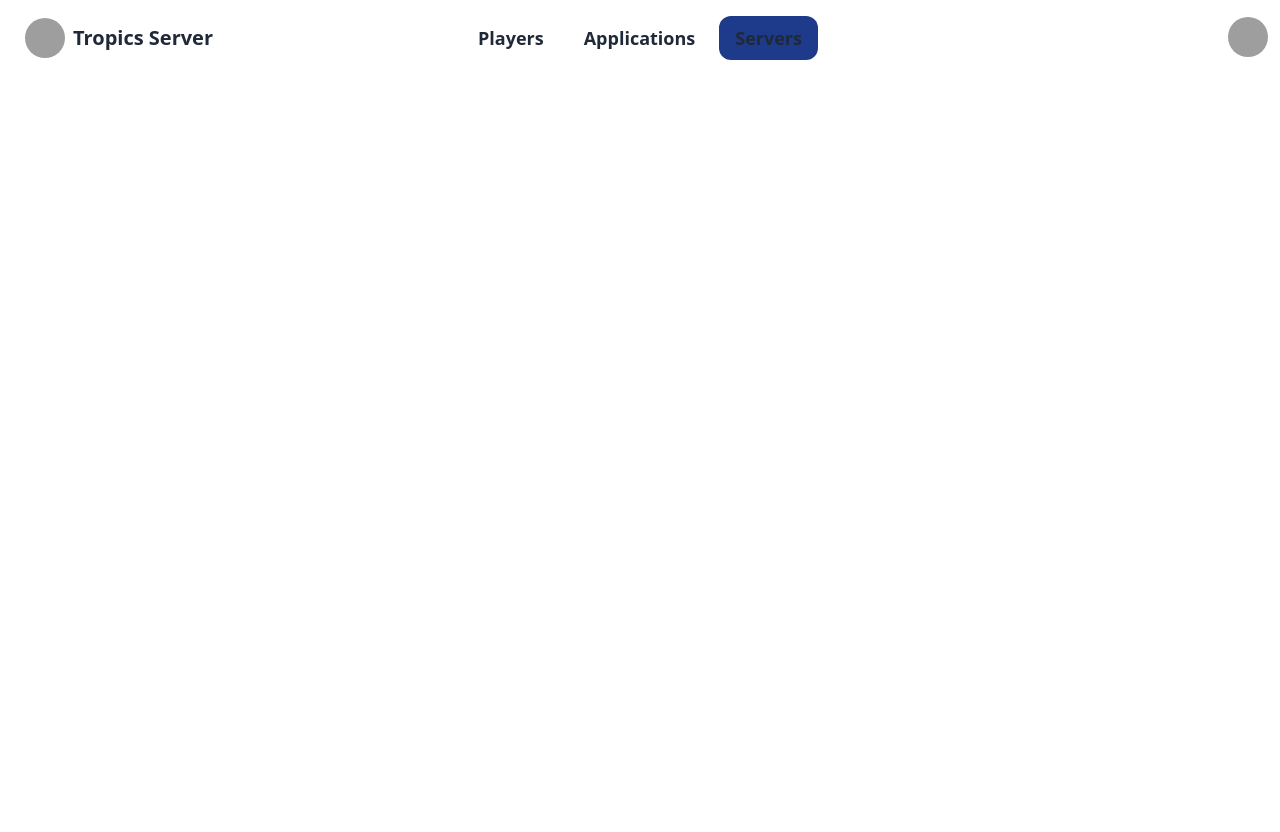
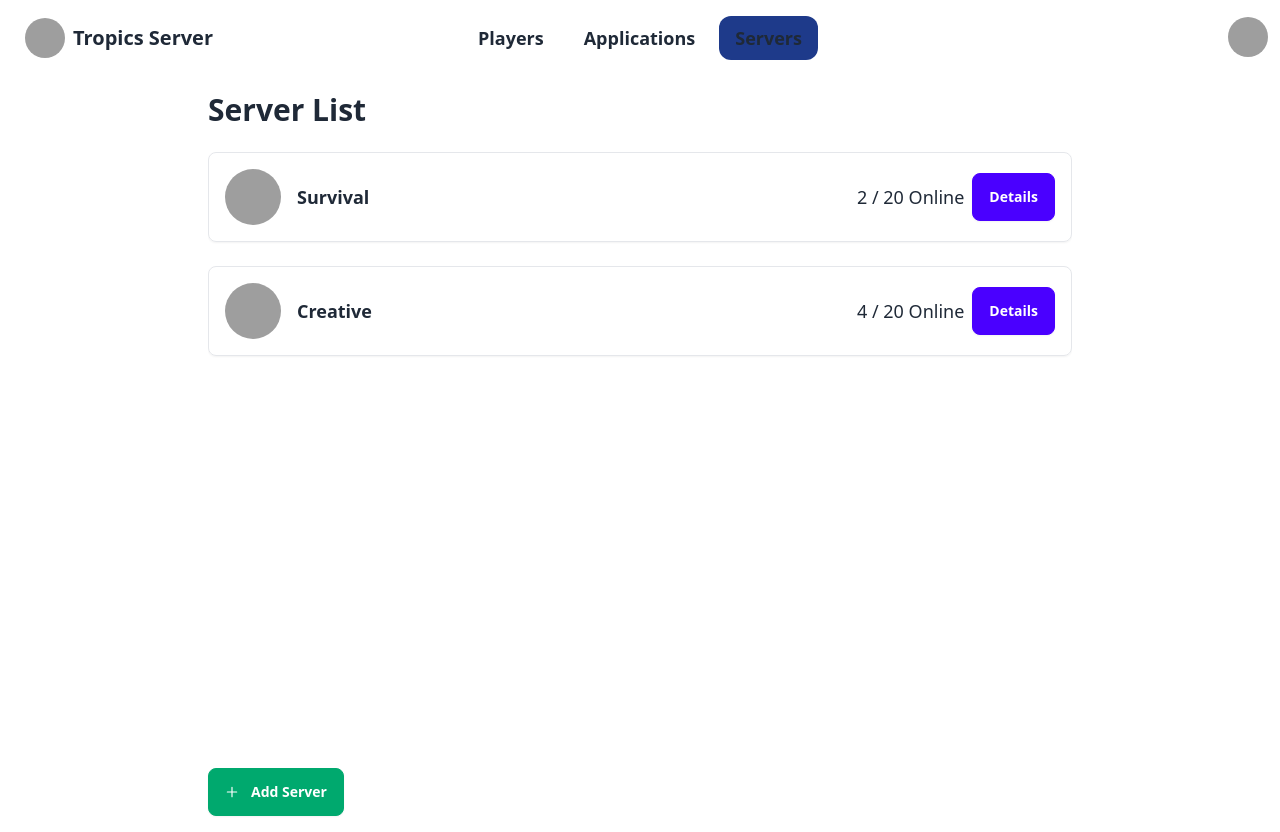
Before and after one commit to tropicthedev/guardian-bot, a React (Vite) app in the folder client/: page /servers in a window 1280 px wide. Before the commit the page ends 800 px from the top, so only its background shows below. Built offline with nearby package versions, Linux system fonts and the light colour scheme; grey boxes are pictures that could not be loaded.

Commit message:
Added servers page

```diff
--- a/client/src/routes/servers.lazy.tsx
+++ b/client/src/routes/servers.lazy.tsx
@@ -1,12 +1,174 @@
 import { createLazyFileRoute } from '@tanstack/react-router'
+import { useState } from 'react';
+import { HiOutlinePlus, HiOutlineClipboardCopy, HiOutlineRefresh } from "react-icons/hi";
+import { ScrollArea } from '../components/ui/scroll-area';
+import { RiDeleteBin6Fill } from "react-icons/ri";
 
 export const Route = createLazyFileRoute('/servers')({
   component: ServersPage
 })
 
+interface Server {
+  id: number;
+  name: string;
+  onlinePlayers: number;
+  apiKey: string;
+}
+
 function ServersPage() {
+  const [servers, setServers] = useState<Server[]>([
+    { id: 1, name: 'Survival', onlinePlayers: 2, apiKey: 'abcd-1234-efgh-5678' },
+    { id: 2, name: 'Creative', onlinePlayers: 4, apiKey: 'ijkl-9012-mnop-3456' }
+  ]);
+  const [selectedServer, setSelectedServer] = useState<Server | null>(null);
+  const [isServerModalOpen, setIsServerModalOpen] = useState<boolean>(false);
+  const [isAddServerModalOpen, setIsAddServerModalOpen] = useState<boolean>(false);
+  const [newServerName, setNewServerName] = useState<string>('');
+  const [generatedApiKey, setGeneratedApiKey] = useState<string>('');
+
+  const handleRegenerateApiKey = () => {
+    // Simulate API key regeneration
+    const newApiKey = Math.random().toString(36).substring(2, 10) + '-' + Math.random().toString(36).substring(2, 10);
+    if (selectedServer) {
+      const updatedServer = { ...selectedServer, apiKey: newApiKey };
+      setServers(servers.map(server => server.id === selectedServer.id ? updatedServer : server));
+      setSelectedServer(updatedServer);
+    }
+  };
+
+  const handleAddServer = () => {
+    const newServer: Server = {
+      id: servers.length + 1,
+      name: newServerName,
+      onlinePlayers: 0,
+      apiKey: Math.random().toString(36).substring(2, 10) + '-' + Math.random().toString(36).substring(2, 10)
+    };
+    setServers([...servers, newServer]);
+    setGeneratedApiKey(newServer.apiKey);
+    setIsAddServerModalOpen(false);
+  };
+
   return (
-    <>
-    </>
-  )
+    <div className="p-4 max-w-4xl mx-auto">
+      <h1 className="text-3xl font-semibold mb-6">Server List</h1>
+      <ScrollArea className="h-[80vh] max-h-[600px] mb-4">
+        <ul className="space-y-6">
+          {servers.map((server) => (
+            <li key={server.id} className="flex items-center justify-between p-4 border rounded-lg shadow-sm">
+              <div className="flex items-center space-x-4">
+                <img src="https://cdn.discordapp.com/attachments/781557164984238080/1062067429452300408/pfp.png?ex=66cf64df&is=66ce135f&hm=a4025337d6e7d05cc2141519b7510d8f6301bcbacae0c9497bcf54f9303309a8&" alt={`${server.name} Icon`} className="w-14 h-14 rounded-full" />
+                <span className="text-lg font-semibold">{server.name}</span>
+              </div>
+              <div className="flex items-center space-x-2">
+                <span className="text-lg">{server.onlinePlayers} / 20 Online</span>
+                <button
+                  className="btn btn-primary text-white"
+                  onClick={() => { setSelectedServer(server); setIsServerModalOpen(true); }}
+                >
+                  Details
+                </button>
+              </div>
+            </li>
+          ))}
+        </ul>
+      </ScrollArea>
+      <button
+        className="btn btn-success flex items-center space-x-1 mt-4 text-white"
+        onClick={() => setIsAddServerModalOpen(true)}
+      >
+        <HiOutlinePlus />
+        <span>Add Server</span>
+      </button>
+
+      {/* Server Details Modal */}
+      {isServerModalOpen && selectedServer && (
+        <>
+          <input type="checkbox" id="server-modal" className="modal-toggle" checked={isServerModalOpen} readOnly />
+          <div className="modal">
+            <div className="modal-box">
+              <h2 className="text-2xl font-semibold mb-4">Server Details</h2>
+              <p className="text-lg mb-5"><strong>Server ID:</strong> {selectedServer.id}</p>
+              <p className="text-lg mb-5"><strong>API Key:</strong> <span className="bg-gray-200 p-2 rounded text-gray-900">{selectedServer.apiKey}</span></p>
+              <button
+                className="btn btn-secondary flex items-center space-x-1 mt-5 mb-2 text-white"
+                onClick={handleRegenerateApiKey}
+              >
+                <HiOutlineRefresh />
+                <span>Regenerate API Key</span>
+              </button>
+              <button
+                className="btn btn-primary flex items-center space-x-1 text-white"
+                onClick={() => navigator.clipboard.writeText(selectedServer.apiKey)}
+              >
+                <HiOutlineClipboardCopy />
+                <span>Copy API Key</span>
+              </button>
+              <button
+                className="btn btn-error flex items-center space-x-1 mt-5 text-white"
+                onClick={() => navigator.clipboard.writeText(selectedServer.apiKey)}
+              >
+                <RiDeleteBin6Fill />
+                <span>Delete Server</span>
+              </button>
+              <div className="modal-action">
+                <label onClick={() => setIsServerModalOpen(false)} htmlFor="server-modal" className="btn">Close</label>
+              </div>
+            </div>
+          </div>
+        </>
+      )}
+
+      {/* Add Server Modal */}
+      {isAddServerModalOpen && (
+        <>
+          <input type="checkbox" id="add-server-modal" className="modal-toggle" checked={isAddServerModalOpen} readOnly />
+          <div className="modal">
+            <div className="modal-box">
+              <h2 className="text-2xl font-semibold mb-4">Add Server</h2>
+              <div className="form-control">
+                <label htmlFor="server-name" className="label">
+                  <span className="label-text">Server Name</span>
+                </label>
+                <input
+                  id="server-name"
+                  type="text"
+                  value={newServerName}
+                  onChange={(e) => setNewServerName(e.target.value)}
+                  className="input input-bordered w-full"
+                />
+              </div>
+              <div className="modal-action">
+                <label onClick={handleAddServer} htmlFor="add-server-modal" className="btn btn-success text-white">Save</label>
+                <label onClick={() => setIsAddServerModalOpen(false)} htmlFor="add-server-modal" className="btn">Close</label>
+              </div>
+            </div>
+          </div>
+        </>
+      )}
+
+      {/* Generated API Key Modal */}
+      {generatedApiKey && (
+        <>
+          <input type="checkbox" id="api-key-modal" className="modal-toggle" checked={!!generatedApiKey} readOnly />
+          <div className="modal">
+            <div className="modal-box">
+              <h2 className="text-2xl font-semibold mb-4">API Key Generated</h2>
+              <p className="text-lg mb-2">Your new API key is:</p>
+              <p className="text-lg mb-4 bg-gray-200 p-2 rounded">{generatedApiKey}</p>
+              <button
+                className="btn btn-primary flex items-center space-x-1"
+                onClick={() => { navigator.clipboard.writeText(generatedApiKey); setGeneratedApiKey(''); }}
+              >
+                <HiOutlineClipboardCopy />
+                <span>Copy API Key</span>
+              </button>
+              <div className="modal-action">
+                <label onClick={() => setGeneratedApiKey('')} htmlFor="api-key-modal" className="btn">Close</label>
+              </div>
+            </div>
+          </div>
+        </>
+      )}
+    </div>
+  );
 }
```
